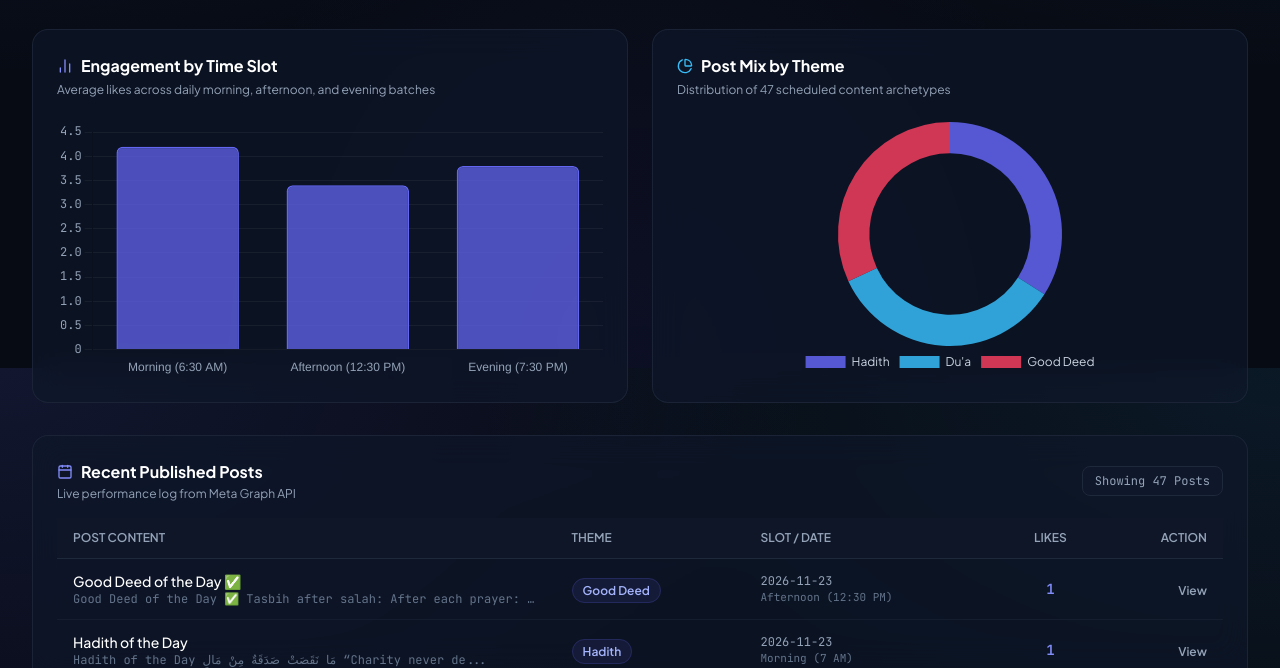
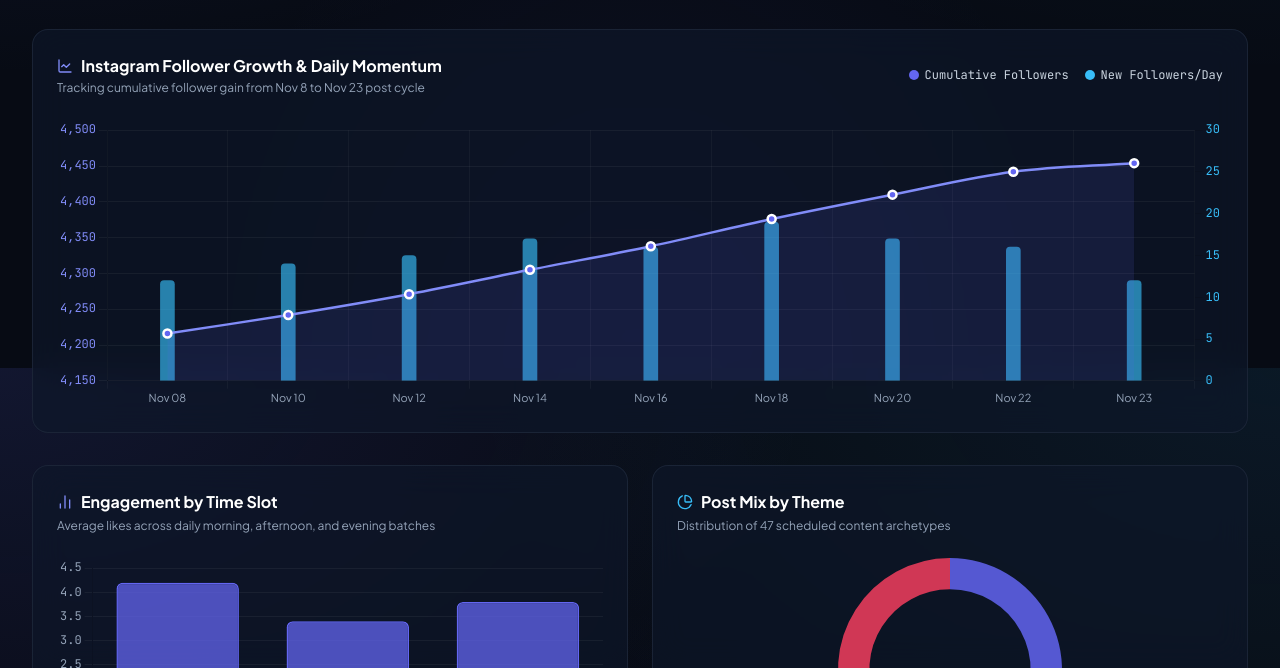
Before and after one commit to syedbabarshahpk/hidaya-growth-dashboard, a plain HTML site: page index.html in a window 1280 px wide. Shown: the part 432-1100 px from the top of the page. Drawn offline with nearby package versions, Linux system fonts and the light colour scheme.

Commit message:
feat(dashboard): add Instagram follower growth trajectory and daily momentum chart

```diff
--- a/index.html
+++ b/index.html
@@ -147,10 +147,15 @@
                         <span class="text-xs font-semibold uppercase tracking-wider text-slate-400">Total Followers</span>
                         <div class="w-9 h-9 rounded-lg bg-indigo-500/10 flex items-center justify-center text-indigo-400"><i data-lucide="users" class="w-4 h-4"></i></div>
                     </div>
-                    <div class="text-3xl font-extrabold text-white mt-3 font-mono">4,454</div>
+                    <div class="flex items-baseline space-x-2 mt-3">
+                        <div class="text-3xl font-extrabold text-white font-mono">4,454</div>
+                        <span class="inline-flex items-center text-xs font-semibold px-2 py-0.5 rounded-md bg-indigo-500/20 text-indigo-300 border border-indigo-500/30 font-mono">
+                            +238 (Nov)
+                        </span>
+                    </div>
                     <div class="flex items-center space-x-1.5 text-xs text-sky-400 mt-2 font-medium">
                         <i data-lucide="trending-up" class="w-3.5 h-3.5"></i>
-                        <span>Organic Faith Audience</span>
+                        <span>+5.6% monthly growth rate</span>
                     </div>
                 </div>
 
@@ -186,6 +191,32 @@
                     <div class="flex items-center space-x-1.5 text-xs text-slate-400 mt-2">
                         <span>Morning Hadith & Remembrance</span>
                     </div>
+                </div>
+            </div>
+
+            <!-- Follower Growth Trajectory Chart -->
+            <div class="glass-panel rounded-2xl p-6 border border-slate-800/80">
+                <div class="flex flex-col sm:flex-row sm:items-center justify-between gap-4 mb-6">
+                    <div>
+                        <h3 class="text-base font-bold text-white flex items-center space-x-2">
+                            <i data-lucide="line-chart" class="w-4 h-4 text-indigo-400"></i>
+                            <span>Instagram Follower Growth & Daily Momentum</span>
+                        </h3>
+                        <p class="text-xs text-slate-400 mt-0.5">Tracking cumulative follower gain from Nov 8 to Nov 23 post cycle</p>
+                    </div>
+                    <div class="flex items-center space-x-4 text-xs font-mono">
+                        <div class="flex items-center space-x-1.5">
+                            <span class="w-2.5 h-2.5 rounded-full bg-indigo-500"></span>
+                            <span class="text-slate-300">Cumulative Followers</span>
+                        </div>
+                        <div class="flex items-center space-x-1.5">
+                            <span class="w-2.5 h-2.5 rounded-full bg-sky-400"></span>
+                            <span class="text-slate-300">New Followers/Day</span>
+                        </div>
+                    </div>
+                </div>
+                <div class="h-72">
+                    <canvas id="chart-ig-followers"></canvas>
                 </div>
             </div>
 
@@ -541,6 +572,89 @@
             lucide.createIcons();
             renderInstagramTable();
 
+            // 0. Instagram Follower Growth Chart
+            const ctxIgFollowers = document.getElementById('chart-ig-followers').getContext('2d');
+            const followerDates = ['Nov 08', 'Nov 10', 'Nov 12', 'Nov 14', 'Nov 16', 'Nov 18', 'Nov 20', 'Nov 22', 'Nov 23'];
+            const followerCounts = [4216, 4242, 4271, 4305, 4338, 4376, 4410, 4442, 4454];
+            const dailyNetGrowth = [12, 14, 15, 17, 16, 19, 17, 16, 12];
+
+            new Chart(ctxIgFollowers, {
+                type: 'line',
+                data: {
+                    labels: followerDates,
+                    datasets: [
+                        {
+                            type: 'line',
+                            label: 'Total Followers',
+                            data: followerCounts,
+                            borderColor: '#818CF8',
+                            backgroundColor: 'rgba(99, 102, 241, 0.12)',
+                            fill: true,
+                            tension: 0.35,
+                            borderWidth: 2.5,
+                            pointBackgroundColor: '#6366F1',
+                            pointBorderColor: '#FFFFFF',
+                            pointRadius: 4,
+                            pointHoverRadius: 6,
+                            yAxisID: 'y'
+                        },
+                        {
+                            type: 'bar',
+                            label: 'Daily New Followers',
+                            data: dailyNetGrowth,
+                            backgroundColor: 'rgba(56, 189, 248, 0.65)',
+                            borderRadius: 4,
+                            barThickness: 14,
+                            yAxisID: 'y1'
+                        }
+                    ]
+                },
+                options: {
+                    responsive: true,
+                    maintainAspectRatio: false,
+                    interaction: {
+                        mode: 'index',
+                        intersect: false
+                    },
+                    plugins: {
+                        legend: { display: false },
+                        tooltip: {
+                            backgroundColor: 'rgba(15, 23, 42, 0.9)',
+                            titleColor: '#F8FAFC',
+                            bodyColor: '#CBD5E1',
+                            borderColor: 'rgba(255, 255, 255, 0.1)',
+                            borderWidth: 1,
+                            padding: 10,
+                            bodyFont: { family: 'JetBrains Mono' }
+                        }
+                    },
+                    scales: {
+                        x: {
+                            grid: { color: 'rgba(255, 255, 255, 0.04)' },
+                            ticks: { color: '#94A3B8', font: { family: 'Plus Jakarta Sans', size: 11 } }
+                        },
+                        y: {
+                            type: 'linear',
+                            display: true,
+                            position: 'left',
+                            min: 4150,
+                            max: 4500,
+                            grid: { color: 'rgba(255, 255, 255, 0.05)' },
+                            ticks: { color: '#818CF8', font: { family: 'JetBrains Mono' } }
+                        },
+                        y1: {
+                            type: 'linear',
+                            display: true,
+                            position: 'right',
+                            min: 0,
+                            max: 30,
+                            grid: { drawOnChartArea: false },
+                            ticks: { color: '#38BDF8', font: { family: 'JetBrains Mono' } }
+                        }
+                    }
+                }
+            });
+
             // 1. Instagram Slot Performance Chart
             const ctxIgSlot = document.getElementById('chart-ig-slots').getContext('2d');
             new Chart(ctxIgSlot, {
```
